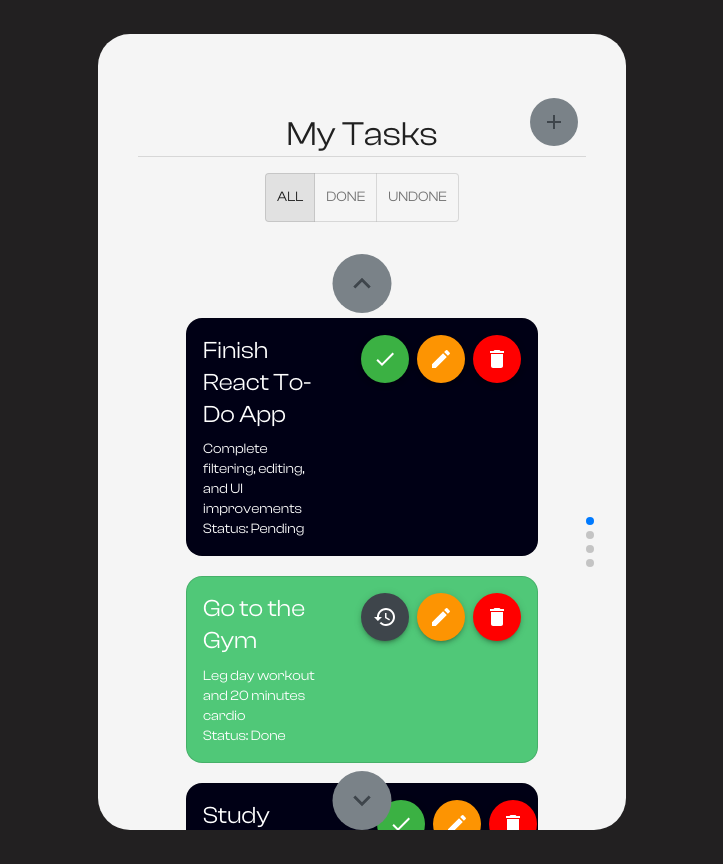
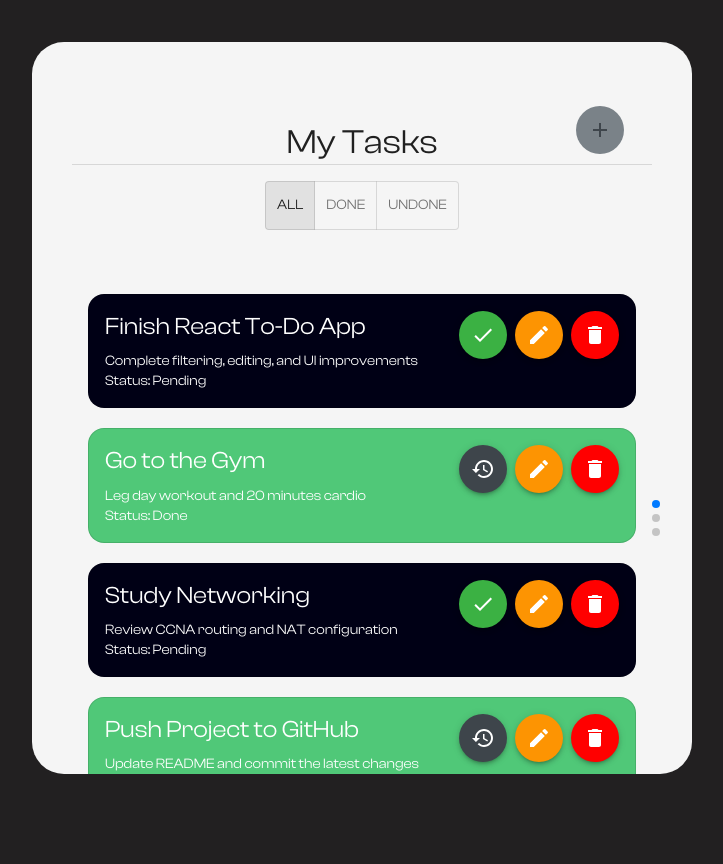
Before and after one commit to AIIM00/React-To-Do-App, a React (Vite) app: page / in a window 1280 px wide. Shown: the whole page, without its empty margins (278-1001 px from the left). After the commit the page ends 816 px from the top, so only its background shows below. Built offline with nearby package versions, Linux system fonts and the light colour scheme.

Commit message:
fix/remove the arrows buttons

```diff
--- a/src/components/ToDoList.jsx
+++ b/src/components/ToDoList.jsx
@@ -7,7 +7,7 @@ import Header from './Header';
 import ToDo from './ToDo';
 import ToastCard from './ToastCard';
 import AddTaskCard from './AddTaskCard';
-import Box from '@mui/material/Box';
+
 
 
 import { v4 as uuidv4 } from 'uuid';
@@ -29,10 +29,6 @@ import 'swiper/css';
 import 'swiper/css/navigation';
 import 'swiper/css/pagination';
 
-//Icons
-import { IconButton } from '@mui/material';
-import ExpandLessIcon from '@mui/icons-material/ExpandLess';
-import ExpandMoreIcon from '@mui/icons-material/ExpandMore';
 // =====================================================
 // MAIN COMPONENT : ToDoList
 // Holds the tasks state and handles task actions
@@ -217,16 +213,6 @@ useEffect(()=>{
 
 //Simple Swiper Component
 function SimpleSwiper({slides}) {
-  const arrowBtnStyle = {
-    position: 'absolute',
-    left: '50%',
-    transform: 'translateX(-50%)',
-    zIndex: '10',
-    cursor: 'pointer',
-    fontSize: '2rem',
-    color: '#000',
-    userSelect: 'none',
-  };
   return (
     <Swiper
   direction="vertical"
@@ -234,16 +220,12 @@ function SimpleSwiper({slides}) {
   spaceBetween={20}
   mousewheel={true}
   modules={[Navigation, Pagination, Mousewheel]}
-  pagination={{ clickable: true }}
-  navigation={{
-    nextEl: ".swiper-button-next-custom",
-    prevEl: ".swiper-button-prev-custom",
-  }}
+  pagination={{ clickable: true,
+   }}
   style={{
     marginTop:'1rem',
-    padding:'4rem',
-    width:'22rem',
-    height:'28rem'
+    height:'28rem',
+    padding:'2rem',
   }}
 >
   {slides.map((slide, index) => (
@@ -251,40 +233,6 @@ function SimpleSwiper({slides}) {
             {slide}
         </SwiperSlide>
       ))}
-
-  {/* Custom arrows */}
-  <IconButton
-                    className='swiper-button-prev-custom'
-                    aria-label="add new task"
-                    size="large"
-                    sx={{ ...arrowBtnStyle,
-                        top: 0,
-                        color: 'primary.main' ,
-                        backgroundColor: 'primary.light',
-                        '&:hover': {
-                            bgcolor: 'primary.dark',
-                          },
-
-                    }}
-                  >
-                    <ExpandLessIcon fontSize="large" />
-                  </IconButton>
-                  <IconButton
-                    className='swiper-button-next-custom'
-                    aria-label="add new task"
-                    size="large"
-                    sx={{ ...arrowBtnStyle,
-                        bottom: 0,
-                        color: 'primary.main' ,
-                        backgroundColor: 'primary.light',
-                        '&:hover': {
-                            bgcolor: 'primary.dark',
-                          },
-
-                    }}
-                  >
-                    <ExpandMoreIcon fontSize="large" />
-                  </IconButton>
 </Swiper>
   );
 }
--- a/src/index.css
+++ b/src/index.css
@@ -1,8 +1,6 @@
 body{
     background-color: #222021;
     height:100vh;
-    margin: 1rem;
-    padding: 1rem;
     display:flex;
     justify-content: center;
     align-items: center;
```
